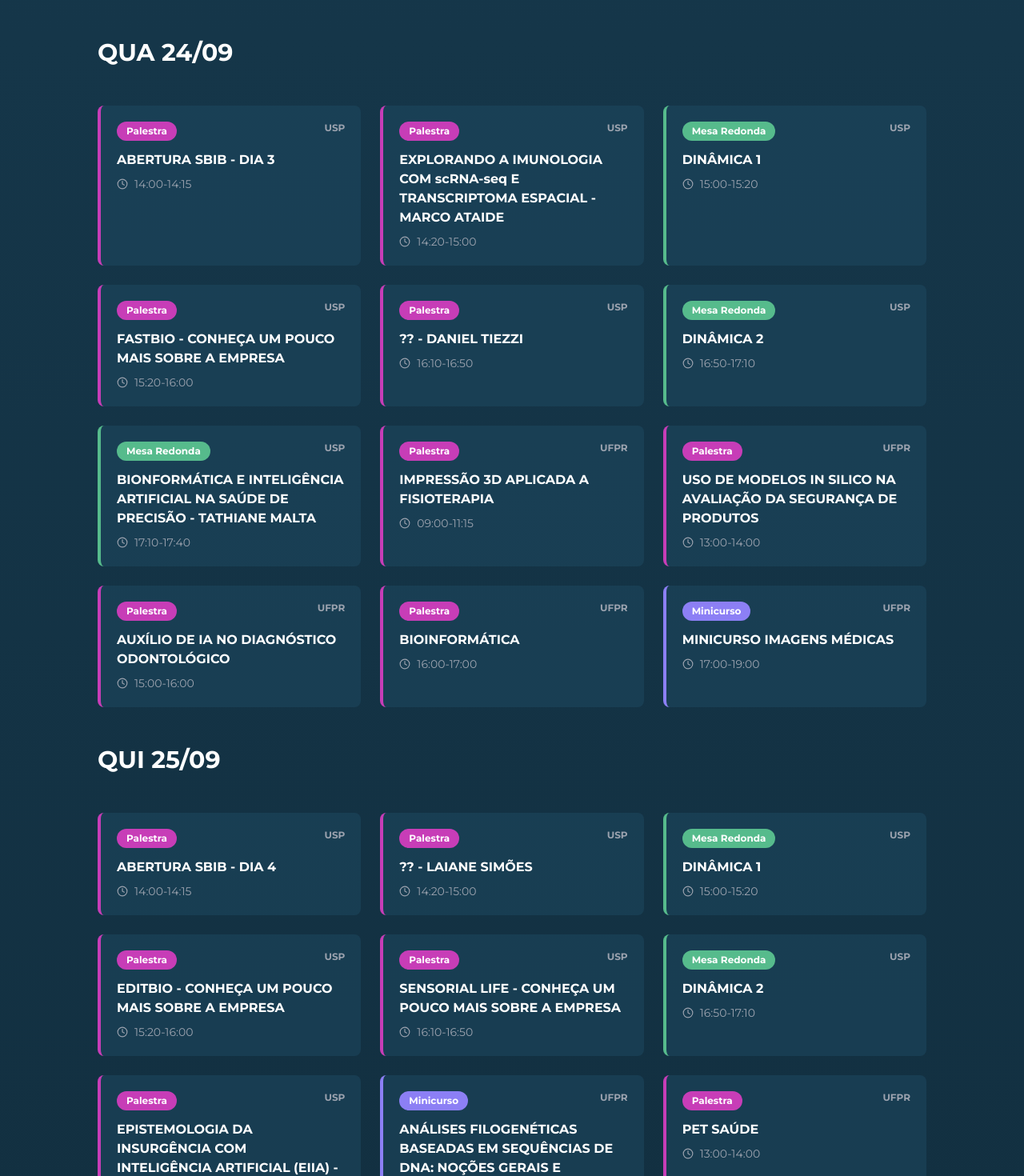
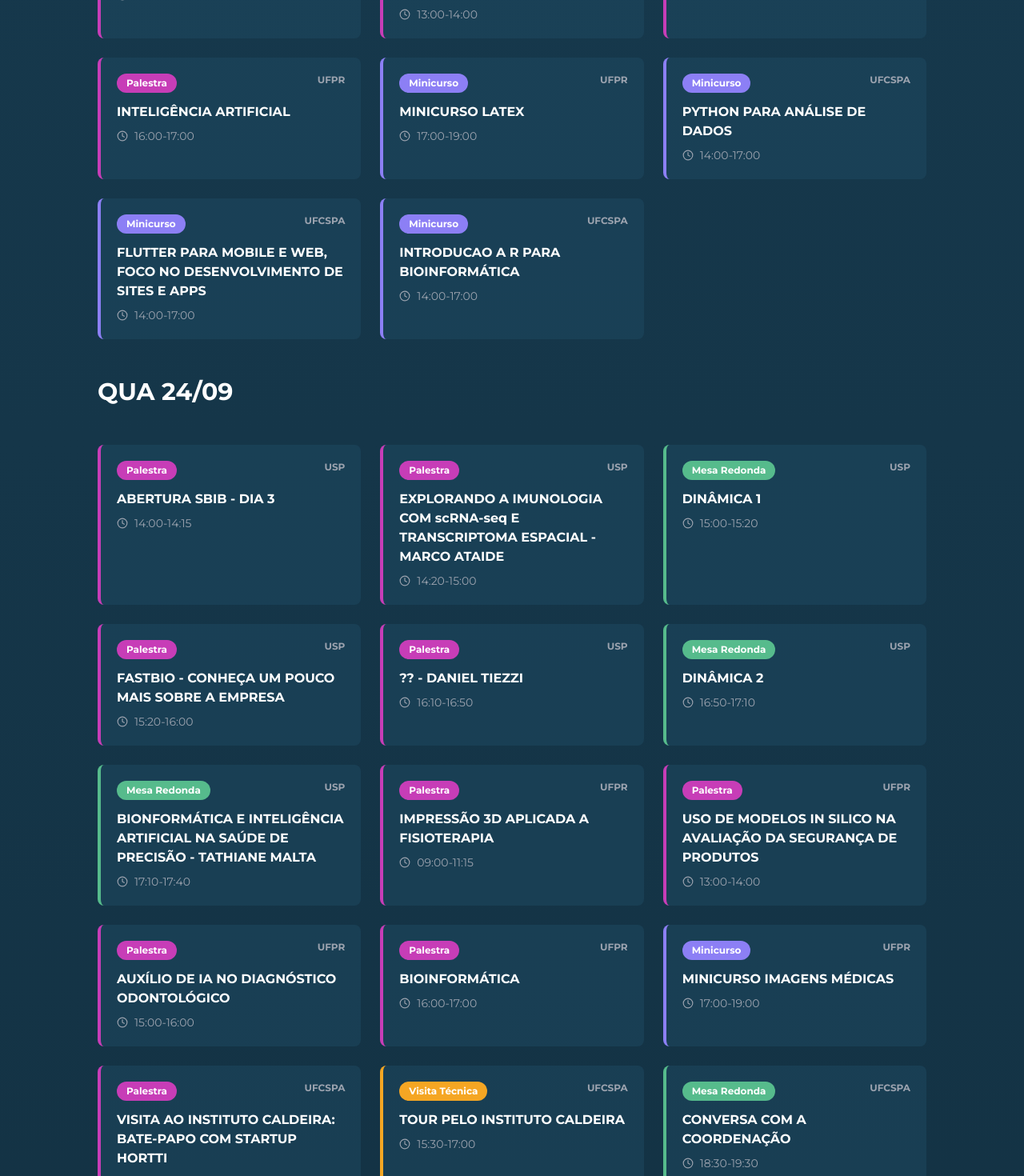
Before and after one commit to FelipePitta-code/sbib2025-teste, a Next.js app: page /cronograma in a window 1280 px wide. Shown: the part 2340-3810 px from the top of the page at 80% size. Built offline with nearby package versions, Linux system fonts and the light colour scheme.

Commit message:
atualiza a estrutura de dados do cronograma para incluir novos tipos de eventos e adiciona eventos da UFCSPA

```diff
--- a/app/cronograma/page.tsx
+++ b/app/cronograma/page.tsx
@@ -5,7 +5,7 @@ import { University, Users, Presentation, Clock } from 'lucide-react';
 // ============================================================================
 // 1. ESTRUTURA DE DADOS ATUALIZADA E CORRIGIDA
 // ============================================================================
-type EventType = 'palestra' | 'mesa' | 'minicurso';
+type EventType = 'palestra' | 'mesa' | 'minicurso' | 'visitatecnica' | 'hackathon';
 type Event = {
   time: string;
   title: string;
@@ -115,7 +115,41 @@ const allSchedules: AllSchedules = {
       ]
     }
   ],
-  ufcspa: [], // Mantido para a aba, adicione aqui os eventos da UFCSPA
+  ufcspa: [
+    {
+      day: "Seg 22/09", date: "22/09", events: [
+        { time: "14:00-16:00", title: "TIPS AND TRICKS OF SELECTING PROCESS", type: "palestra" },
+        { time: "16:00-17:30", title: "CURRÍCULO VITAE, LINKEDIN E SESSÃO DE FOTOS", type: "palestra" },
+        { time: "18:30-20:30", title: "CONTRUINDO SEU CURRÍCULO LATTES", type: "palestra" }
+      ]
+    },
+    {
+      day: "Ter 23/09", date: "23/09", events: [
+        { time: "14:00-17:00", title: "PYTHON PARA ANÁLISE DE DADOS", type: "minicurso" },
+        { time: "14:00-17:00", title: "FLUTTER PARA MOBILE E WEB, FOCO NO DESENVOLVIMENTO DE SITES E APPS", type: "minicurso" },
+        { time: "14:00-17:00", title: "INTRODUCAO A R PARA BIOINFORMÁTICA", type: "minicurso" }
+      ]
+    },
+    {
+      day: "Qua 24/09", date: "24/09", events: [
+        { time: "14:00-15:30", title: "VISITA AO INSTITUTO CALDEIRA: BATE-PAPO COM STARTUP HORTTI", type: "palestra" },
+        { time: "15:30-17:00", title: "TOUR PELO INSTITUTO CALDEIRA", type: "visitatecnica" },
+        { time: "18:30-19:30", title: "CONVERSA COM A COORDENAÇÃO", type: "mesa" },
+        { time: "19:30-20:30", title: "10 ANOS DE INFOBIO! COFFEE BREAK COM EGRESSOS, ALUNOS E PROFESSORES", type: "mesa" }
+      ]
+    },
+    {
+      day: "Qui 25/09", date: "25/09", events: [
+        { time: "04:00-16:00", title: "FIGMA E PROTOTIPAÇÃO", type: "minicurso" },
+        { time: "16:00-17:30", title: "SOFT SKILLS NO MERCADO DE TRABALHO", type: "palestra" }
+      ]
+    },
+    {
+      day: "Sex 26/09", date: "26/09", events: [
+        { time: "14:00-21:00", title: "IDEATHON!", type: "hackathon" }
+      ]
+    }
+  ], // Mantido para a aba, adicione aqui os eventos da UFCSPA
 };
 
 // --- Configuração das abas e tipos de evento (sem a aba "Online") ---
@@ -129,7 +163,9 @@ const tabs = [
 const eventTypes: Record<EventType, { label: string; color: string; borderColor: string }> = {
   palestra: { label: 'Palestra', color: 'bg-[#c73db7]', borderColor: 'border-l-4 border-[#c73db7]' },
   mesa: { label: 'Mesa Redonda', color: 'bg-[#56bb8c]', borderColor: 'border-l-4 border-[#56bb8c]' },
-  minicurso: { label: 'Minicurso', color: 'bg-[#8c7ff5]', borderColor: 'border-l-4 border-[#8c7ff5]' }
+  minicurso: { label: 'Minicurso', color: 'bg-[#8c7ff5]', borderColor: 'border-l-4 border-[#8c7ff5]' },
+  visitatecnica: { label: 'Visita Técnica', color: 'bg-[#f5a623]', borderColor: 'border-l-4 border-[#f5a623]' },
+  hackathon: { label: 'Hackathon', color: 'bg-[#50e3c2]', borderColor: 'border-l-4 border-[#50e3c2]' }
 };
 
 // ============================================================================
```
